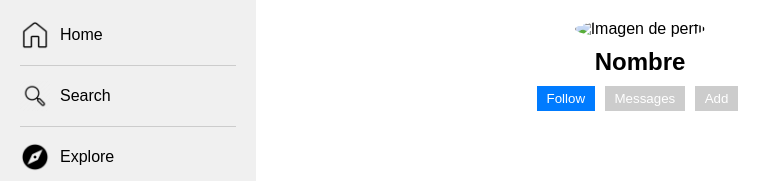
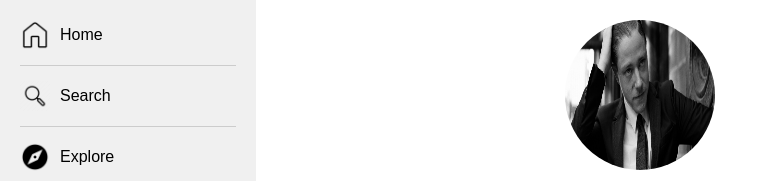
Before and after one commit to realmyuren/proyecto-ml, a plain HTML site: page index.html in a window 1280 px wide. Shown: the top 181 px of the page, without its empty margins (0-781 px from the left). Drawn offline with Linux system fonts and the light colour scheme.

Commit message:
tryingprofile

```diff
--- a/index.html
+++ b/index.html
@@ -187,7 +187,7 @@
 
         <div id="profile-container">
             <div id="profile">
-                <img id="profile-image" src="ruta_de_la_imagen.jpg" alt="Imagen de perfil">
+                <img id="profile-image" src="proyecto-ml/images/pal-profile.jpg" alt="Imagen de perfil">
                 <div id="profile-name">Nombre</div>
                 <div id="profile-buttons">
                     <button class="follow-button">Follow</button>
```
Also changed, not shown: images/5462.jpg (deleted), images/pal-profile.jpg (added).
